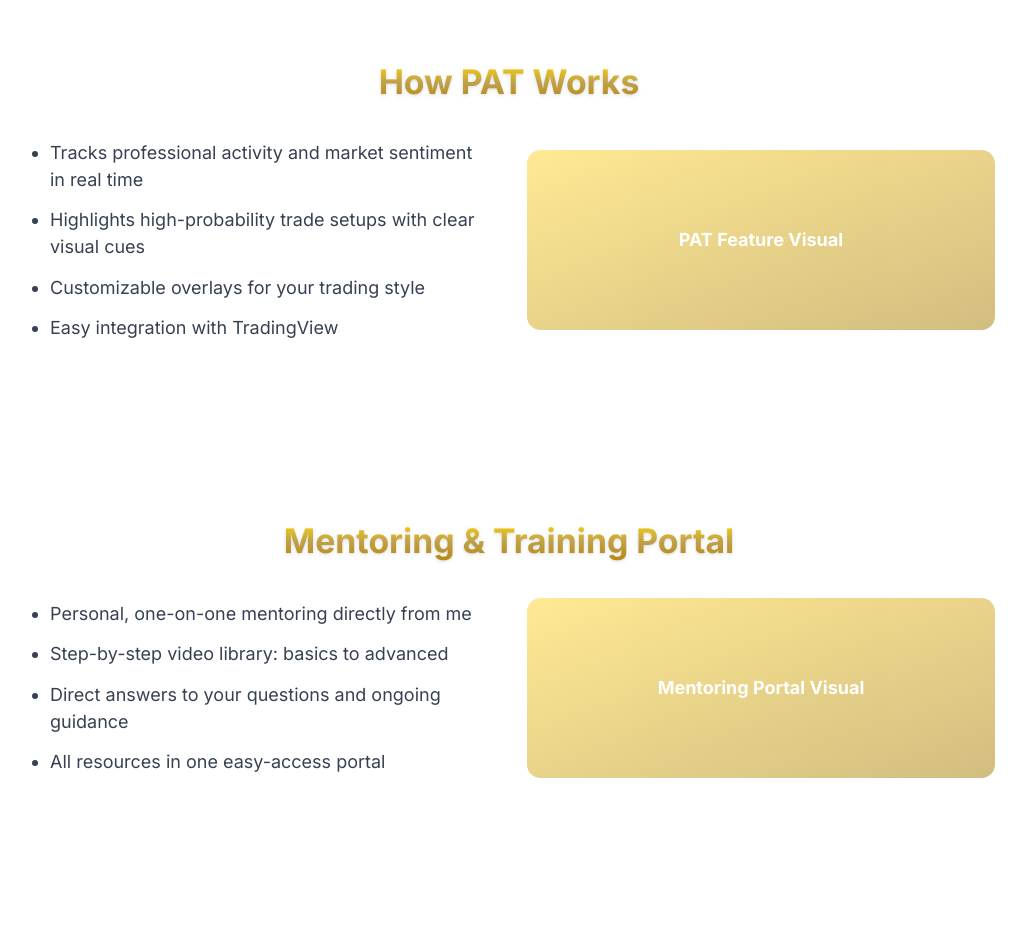
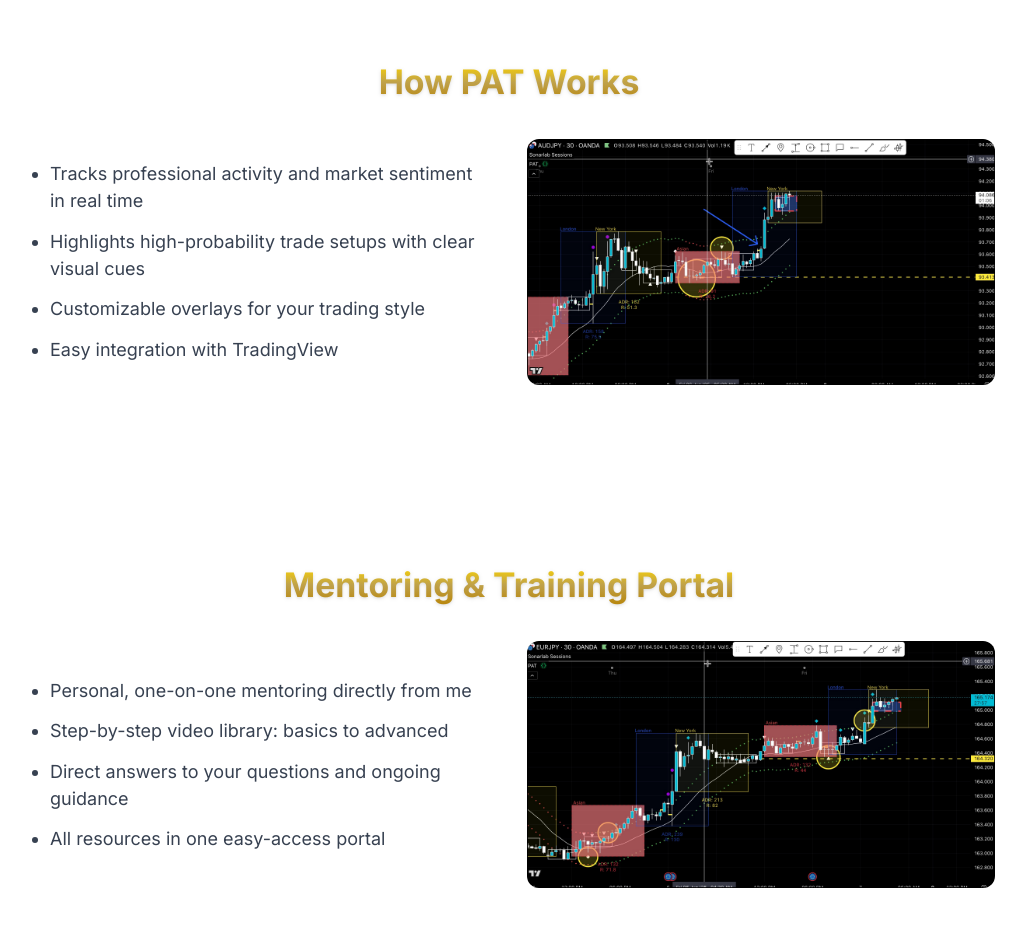
Before and after one commit to mentaldojo/learning-2-trade-site, a Next.js app: page /pat-indicator in a window 1280 px wide. Shown: the part 1280-2232 px from the top of the page, without its empty margins (131-1157 px from the left). Built offline with nearby package versions, Linux system fonts and the light colour scheme.

Commit message:
seo: update alt text for PAT Indicator page images to be more keyword-rich and descriptive

```diff
--- a/src/app/pat-indicator/page.tsx
+++ b/src/app/pat-indicator/page.tsx
@@ -1,5 +1,6 @@
 import Link from 'next/link';
 import { Metadata } from 'next';
+import Image from 'next/image';
 
 export const metadata: Metadata = {
   title: 'PAT Indicator & Mentoring | Learning2Trade',
@@ -107,7 +108,18 @@ export default function PatSalesPage() {
               <li>Easy integration with TradingView</li>
             </ul>
           </div>
-          <div className="h-40 bg-gradient-to-br from-[#ffe066] to-[#bfa14a] flex items-center justify-center rounded-xl text-white font-bold opacity-70">PAT Feature Visual</div>
+          <div className="flex items-center justify-center">
+            <Image
+              src="/images/charts/PAT-Page-Image-1.jpg"
+              alt="PAT Indicator for TradingView - feature screenshot, professional trading signals"
+              width={1200}
+              height={720}
+              sizes="(max-width: 640px) 100vw, (max-width: 1024px) 80vw, 50vw"
+              style={{ borderRadius: 12, objectFit: 'cover', width: '100%', height: 'auto' }}
+              priority
+              quality={85}
+            />
+          </div>
         </div>
       </section>
 
@@ -123,7 +135,18 @@ export default function PatSalesPage() {
               <li>All resources in one easy-access portal</li>
             </ul>
           </div>
-          <div className="h-40 bg-gradient-to-br from-[#ffe066] to-[#bfa14a] flex items-center justify-center rounded-xl text-white font-bold opacity-70">Mentoring Portal Visual</div>
+          <div className="flex items-center justify-center">
+            <Image
+              src="/images/charts/PAT-Page-Image-2.jpg"
+              alt="Trader Mentoring and Training Portal - Learning2Trade, professional trading mentorship"
+              width={1200}
+              height={720}
+              sizes="(max-width: 640px) 100vw, (max-width: 1024px) 80vw, 50vw"
+              style={{ borderRadius: 12, objectFit: 'cover', width: '100%', height: 'auto' }}
+              priority
+              quality={85}
+            />
+          </div>
         </div>
       </section>
 
```
Also changed, not shown: public/images/charts/PAT-Page-Image-1.jpg (added), public/images/charts/PAT-Page-Image-2.jpg (added).
